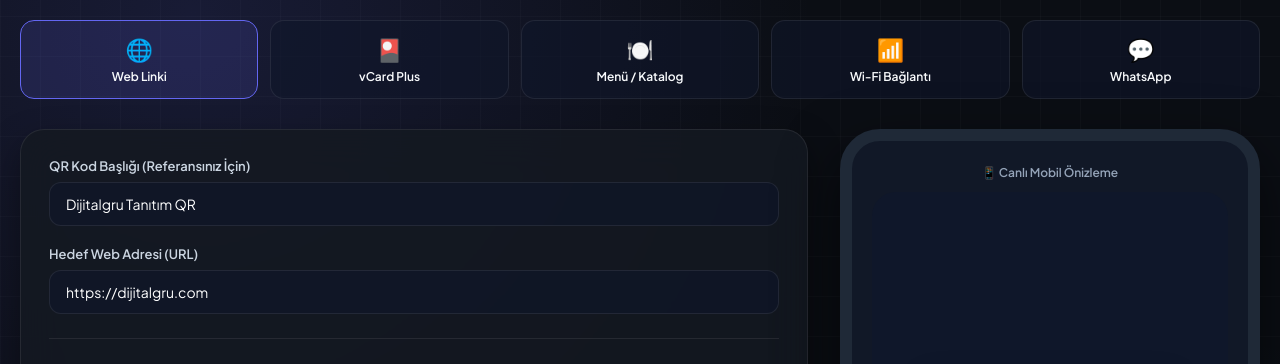
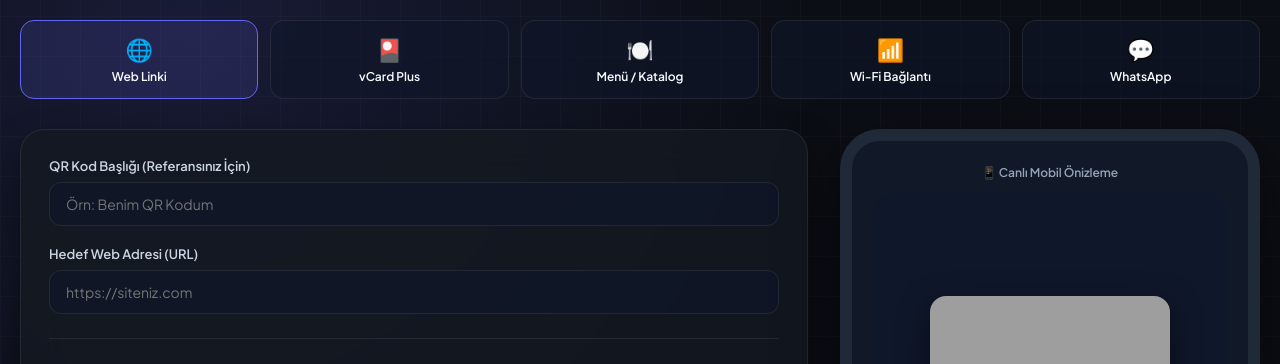
Before and after one commit to dijitalhomee-prog/dijitalgru, a Flask app: page / in a window 1280 px wide, after a click on "QR Stüdyosu". Shown: the part 184-548 px from the top of the page. Run offline with Flask 3, Linux system fonts and the light colour scheme; grey boxes are pictures that could not be loaded.

Commit message:
fix: remove all hardcoded personal information from vcard, menu, wifi, whatsapp form inputs and JS fallbacks

```diff
--- a/app.py
+++ b/app.py
@@ -31,7 +31,14 @@ def get_current_user():
 
 @app.route("/")
 def index():
-    return render_template("index.html")
+    initial_qr = generate_qr_image("https://qrdijitalgru.com", {
+        "fill_color": "#4F46E5",
+        "back_color": "#FFFFFF",
+        "frame_style": "card",
+        "frame_text": "Beni Tara!",
+        "frame_color": "#4F46E5"
+    }, format="base64")
+    return render_template("index.html", initial_qr_image=initial_qr)
 
 @app.route("/r/<short_code>")
 def redirect_qr(short_code):
--- a/static/js/app.js
+++ b/static/js/app.js
@@ -171,7 +171,7 @@ function getVal(id, defaultVal = "") {
 }
 
 function getQRFormPayload() {
-    const title = getVal("qr-title", "Dijitalgru Tanıtım QR");
+    const title = getVal("qr-title", "Benim QR Kodum");
     const settings = {
         fill_color: getVal("fill-color", "#4F46E5"),
         back_color: getVal("back-color", "#FFFFFF"),
@@ -185,39 +185,38 @@ function getQRFormPayload() {
     let menu_payload = null;
 
     if (currentQrType === "url") {
-        target_url = getVal("target-url", "https://dijitalgru.com");
+        target_url = getVal("target-url", "https://qrdijitalgru.com");
     } else if (currentQrType === "vcard") {
         vcard_payload = {
-            full_name: getVal("vcard-name", "Furkan Egemen Güneş"),
-            title: getVal("vcard-title", "Kurucu & Mimar"),
-            company: getVal("vcard-company", "Dijitalgru"),
-            phone: getVal("vcard-phone", "+90 530 000 00 00"),
-            email: getVal("vcard-email", "dijitalgru@gmail.com"),
-            website: getVal("vcard-website", "https://dijitalgru.com"),
+            full_name: getVal("vcard-name", "Ad Soyad"),
+            title: getVal("vcard-title", "Unvan"),
+            company: getVal("vcard-company", "Şirket Adı"),
+            phone: getVal("vcard-phone", "+90 5XX XXX XX XX"),
+            email: getVal("vcard-email", "eposta@sirketiniz.com"),
+            website: getVal("vcard-website", "https://siteniz.com"),
             address: getVal("vcard-address", "İstanbul, Türkiye"),
-            bio: getVal("vcard-bio", "Dijital dönüşüm ve yapay zeka otomasyon çözümleri.")
+            bio: getVal("vcard-bio", "")
         };
     } else if (currentQrType === "menu") {
         menu_payload = {
-            title: getVal("menu-title", "Güneş Cafe & Bistro"),
-            description: getVal("menu-desc", "Günlük taze tatlar ve özel kahvelerimiz."),
+            title: getVal("menu-title", "Restoran / İşletme Adı"),
+            description: getVal("menu-desc", "Menümüz ve Lezzetlerimiz"),
             pdf_url: uploadedPdfUrl,
             categories: [
                 {
-                    name: "Özel İçecekler",
+                    name: "Menü Kategori 1",
                     items: [
-                        { name: "Flat White", desc: "Özel harman espresso & kadifemsi süt", price: "85" },
-                        { name: "Iced Caramel Macchiato", desc: "Karamel soslu soğuk kahve", price: "95" }
+                        { name: "Ürün 1", desc: "Ürün açıklaması", price: "100" }
                     ]
                 }
             ]
         };
     } else if (currentQrType === "wifi") {
-        const ssid = getVal("wifi-ssid", "Dijitalgru_Guest");
+        const ssid = getVal("wifi-ssid", "Misafir_Wifi");
         const pass = getVal("wifi-pass", "12345678");
         target_url = `WIFI:S:${ssid};T:WPA;P:${pass};;`;
     } else if (currentQrType === "whatsapp") {
-        const phone = getVal("wa-phone", "905300000000");
+        const phone = getVal("wa-phone", "905000000000");
         const msg = encodeURIComponent(getVal("wa-msg", "Merhaba, bilgi almak istiyorum."));
         target_url = `https://wa.me/${phone}?text=${msg}`;
     }
--- a/templates/index.html
+++ b/templates/index.html
@@ -6,7 +6,7 @@
     <title>Dijitalgru QR Studio — Dinamik QR Kod & SaaS Platformu</title>
     <meta name="description" content="Basılı materyallerinizdeki QR kodları değiştirmeden hedef adresinizi anında güncelleyin. Dijital Kartvizit, Restoran Menüsü ve Gelişmiş Analizler.">
     <link href="https://fonts.googleapis.com/css2?family=Plus+Jakarta+Sans:wght@400;500;600;700;800&display=swap" rel="stylesheet">
-    <link rel="stylesheet" href="/static/css/style.css?v=20260812_v3">
+    <link rel="stylesheet" href="/static/css/style.css?v=20260812_v4">
     <style>
         /* Color Swatches & Preset Palette */
         .color-palette {
@@ -161,14 +161,14 @@
                     <!-- General Settings -->
                     <div class="form-group">
                         <label class="form-label">QR Kod Başlığı (Referansınız İçin)</label>
-                        <input type="text" id="qr-title" class="form-input" value="Dijitalgru Tanıtım QR" placeholder="Örn: Restoran Masa 1 Menü">
+                        <input type="text" id="qr-title" class="form-input" placeholder="Örn: Benim QR Kodum">
                     </div>
 
                     <!-- Type 1: URL -->
                     <div id="form-url" class="type-form">
                         <div class="form-group">
                             <label class="form-label">Hedef Web Adresi (URL)</label>
-                            <input type="url" id="target-url" class="form-input" value="https://dijitalgru.com" placeholder="https://siteniz.com">
+                            <input type="url" id="target-url" class="form-input" placeholder="https://siteniz.com">
                         </div>
                     </div>
 
@@ -178,40 +178,40 @@
                         <div style="display: grid; grid-template-columns: 1fr 1fr; gap: 12px;">
                             <div class="form-group">
                                 <label class="form-label">Ad Soyad</label>
-                                <input type="text" id="vcard-name" class="form-input" value="Furkan Egemen Güneş">
+                                <input type="text" id="vcard-name" class="form-input" placeholder="Ad Soyad (Örn: Ahmet Yılmaz)">
                             </div>
                             <div class="form-group">
                                 <label class="form-label">Unvan</label>
-                                <input type="text" id="vcard-title" class="form-input" value="Kurucu & Mimar">
+                                <input type="text" id="vcard-title" class="form-input" placeholder="Unvan (Örn: Pazarlama Yöneticisi)">
                             </div>
                         </div>
                         <div style="display: grid; grid-template-columns: 1fr 1fr; gap: 12px;">
                             <div class="form-group">
                                 <label class="form-label">Şirket / Marka</label>
-                                <input type="text" id="vcard-company" class="form-input" value="Dijitalgru">
+                                <input type="text" id="vcard-company" class="form-input" placeholder="Şirket / Kurum Adı">
                             </div>
                             <div class="form-group">
                                 <label class="form-label">Telefon</label>
-                                <input type="text" id="vcard-phone" class="form-input" value="+90 530 000 00 00">
+                                <input type="text" id="vcard-phone" class="form-input" placeholder="+90 5XX XXX XX XX">
                             </div>
                         </div>
                         <div style="display: grid; grid-template-columns: 1fr 1fr; gap: 12px;">
                             <div class="form-group">
                                 <label class="form-label">E-posta</label>
-                                <input type="email" id="vcard-email" class="form-input" value="dijitalgru@gmail.com">
+                                <input type="email" id="vcard-email" class="form-input" placeholder="eposta@sirketiniz.com">
                             </div>
                             <div class="form-group">
                                 <label class="form-label">Web Sitesi</label>
-                                <input type="url" id="vcard-website" class="form-input" value="https://dijitalgru.com">
+                                <input type="url" id="vcard-website" class="form-input" placeholder="https://siteniz.com">
                             </div>
                         </div>
                         <div class="form-group">
                             <label class="form-label">Adres / Şehir</label>
-                            <input type="text" id="vcard-address" class="form-input" value="İstanbul, Türkiye">
+                            <input type="text" id="vcard-address" class="form-input" placeholder="İstanbul, Türkiye">
                         </div>
                         <div class="form-group">
                             <label class="form-label">Biyografi / Hakkında</label>
-                            <textarea id="vcard-bio" class="form-textarea" rows="2">Dijital dönüşüm ve yapay zeka otomasyon çözümleri.</textarea>
+                            <textarea id="vcard-bio" class="form-textarea" rows="2" placeholder="Kısa özgeçmiş veya firma tanımı..."></textarea>
                         </div>
                     </div>
 
@@ -220,11 +220,11 @@
                         <h4 style="color: var(--accent); margin-bottom: 12px; font-size: 14px;">🍽️ Dijital Menü & PDF Katalog Ayarları</h4>
                         <div class="form-group">
                             <label class="form-label">Mekan / İşletme Adı</label>
-                            <input type="text" id="menu-title" class="form-input" value="Güneş Cafe & Bistro">
+                            <input type="text" id="menu-title" class="form-input" placeholder="İşletme / Restoran Adı (Örn: Lezzet Cafe)">
                         </div>
                         <div class="form-group">
                             <label class="form-label">Açıklama</label>
-                            <input type="text" id="menu-desc" class="form-input" value="Günlük taze tatlar ve özel kahvelerimiz.">
+                            <input type="text" id="menu-desc" class="form-input" placeholder="Kısa slogan veya bilgilendirme metni">
                         </div>
 
                         <!-- PDF Upload Option -->
@@ -243,11 +243,11 @@
                     <div id="form-wifi" class="type-form" style="display: none;">
                         <div class="form-group">
                             <label class="form-label">Wi-Fi Ağ Adı (SSID)</label>
-                            <input type="text" id="wifi-ssid" class="form-input" value="Dijitalgru_Guest">
+                            <input type="text" id="wifi-ssid" class="form-input" placeholder="Wi-Fi Ağ Adınız">
                         </div>
                         <div class="form-group">
                             <label class="form-label">Wi-Fi Şifresi</label>
-                            <input type="password" id="wifi-pass" class="form-input" value="12345678">
+                            <input type="password" id="wifi-pass" class="form-input" placeholder="Wi-Fi Şifreniz">
                         </div>
                     </div>
 
@@ -255,11 +255,11 @@
                     <div id="form-whatsapp" class="type-form" style="display: none;">
                         <div class="form-group">
                             <label class="form-label">WhatsApp Telefon Numarası (Ülke kodu ile)</label>
-                            <input type="text" id="wa-phone" class="form-input" value="905300000000">
+                            <input type="text" id="wa-phone" class="form-input" placeholder="905XXXXXXXXX">
                         </div>
                         <div class="form-group">
                             <label class="form-label">Hazır Mesaj Taslağı</label>
-                            <input type="text" id="wa-msg" class="form-input" value="Merhaba, bilgi almak istiyorum.">
+                            <input type="text" id="wa-msg" class="form-input" placeholder="Merhaba, bilgi almak istiyorum.">
                         </div>
                     </div>
 
@@ -329,7 +329,7 @@
                 <div class="phone-simulator">
                     <div style="font-size: 12px; color: var(--text-muted); margin-bottom: 12px; font-weight: 600;">📱 Canlı Mobil Önizleme</div>
                     <div class="phone-screen">
-                        <img id="preview-qr-img" class="qr-preview-img" src="" alt="QR Preview" />
+                        <img id="preview-qr-img" class="qr-preview-img" src="{{ initial_qr_image }}" alt="Dijitalgru QR Preview" />
                         <div style="margin-top: 16px; font-size: 13px; font-weight: 600; color: #a5b4fc;">Dijitalgru Akıllı Yönlendirme</div>
                     </div>
                 </div>
@@ -581,6 +581,6 @@
         </div>
     </div>
 
-    <script src="/static/js/app.js?v=20260812_v3"></script>
+    <script src="/static/js/app.js?v=20260812_v4"></script>
 </body>
 </html>
```
Also changed, not shown: tests/contract_test.py (+1 -1 lines), data/dijitalgru_qr.db.
